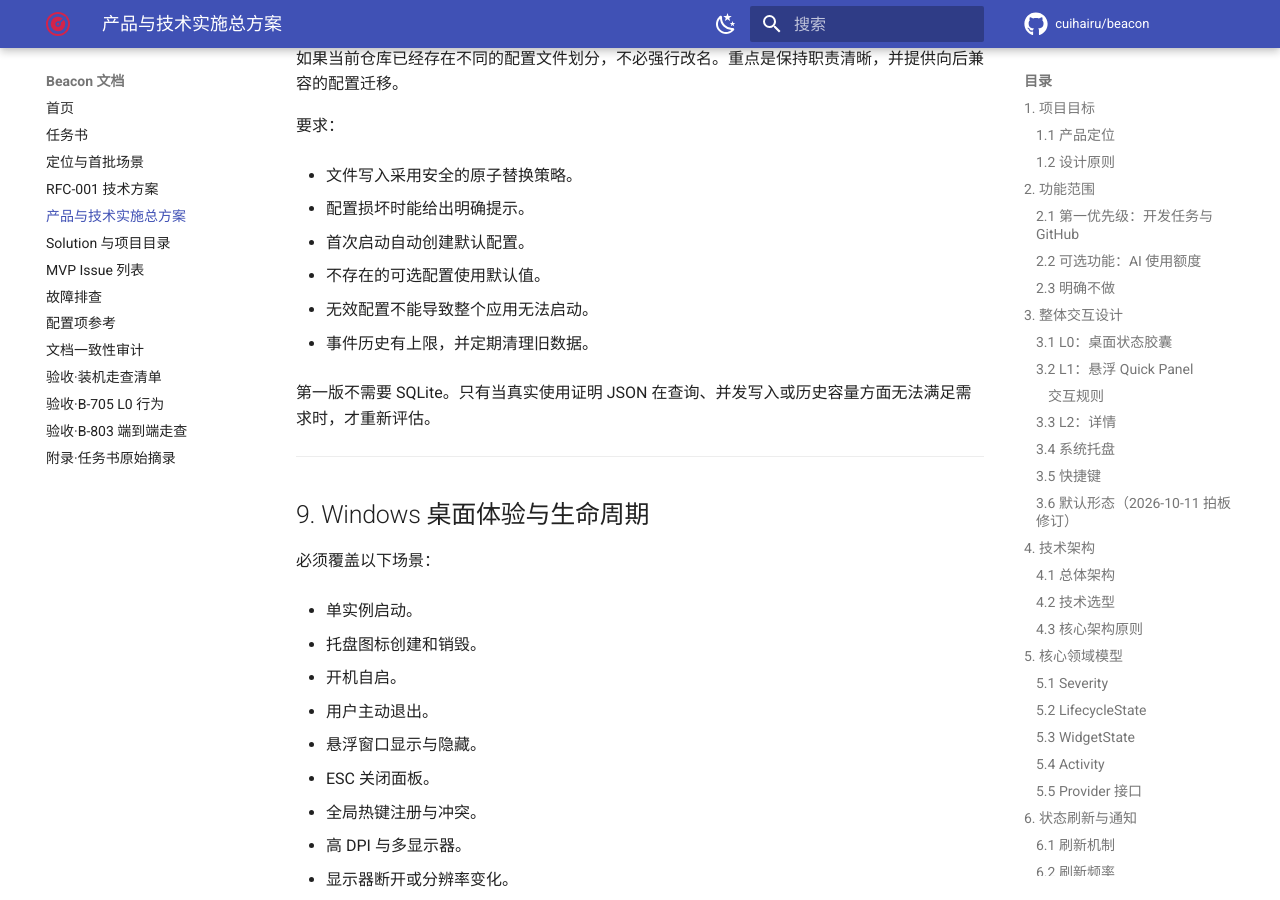
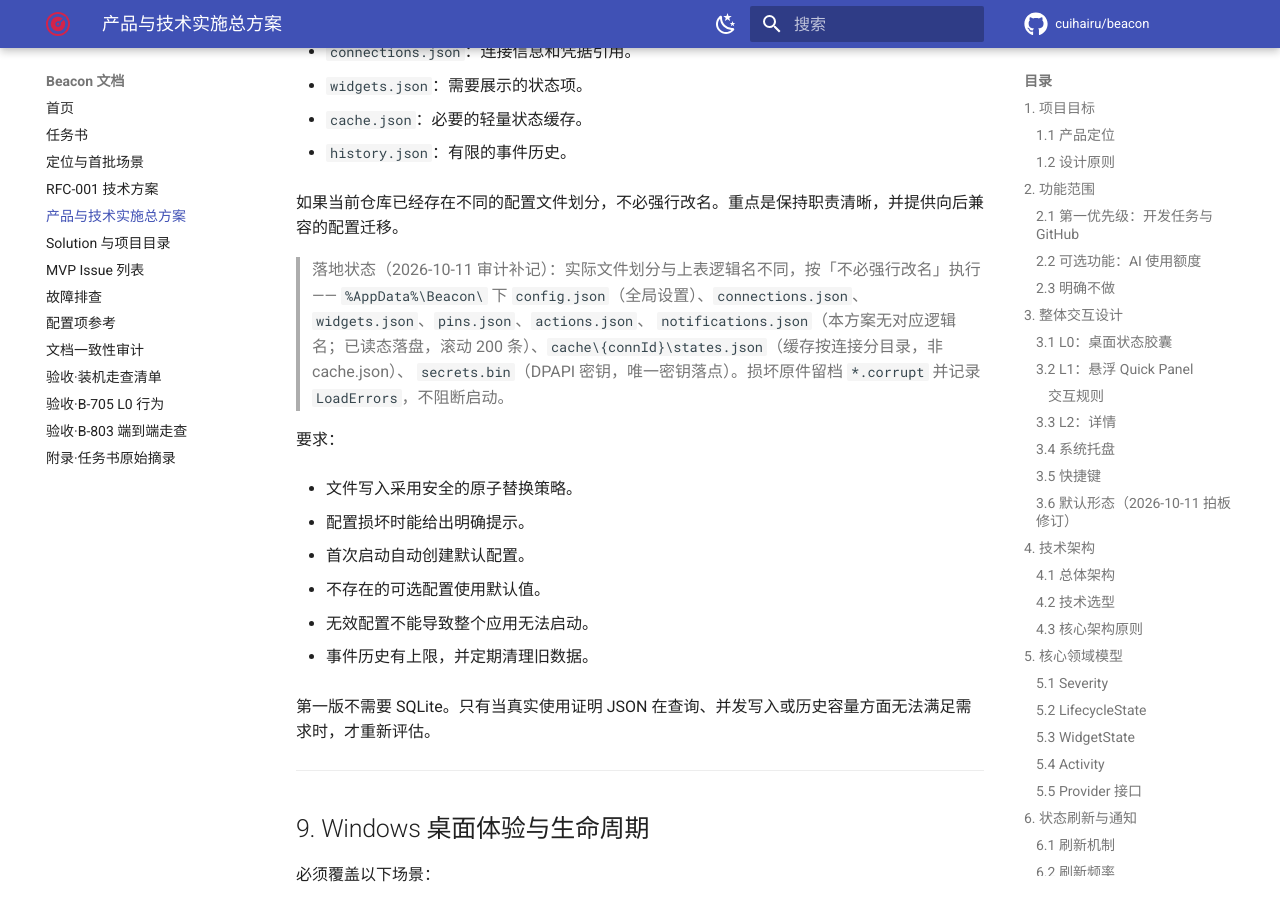
Before and after one commit to cuihairu/beacon, an MkDocs documentation site: the page built from docs/master-plan.md, in a window 1280 px wide and 900 px high, scrolled down 15478 px. Built offline with MkDocs 1.6.1 and Material for MkDocs 9.7.7, drawn with Linux system fonts in a browser that asks for light colours; comment, search, counter and statistics services are not loaded; some of the changed text lies outside the part shown.

Commit message:
docs: mark activity and config layout landing state

```diff
--- a/docs/master-plan.md
+++ b/docs/master-plan.md
@@ -503,6 +503,11 @@
 
 不建设复杂的事件编排、工作流或事件分析引擎。
 
+> 落地状态（2026-10-11 审计补记）：`Activity`/`Fingerprint` 未作为一等类型实现（src 全域零命中）。
+> 当前以三段现有机制承载其语义：`NotificationRecord`（notifications.json 落盘，含 `read` 已读态，滚动保留 200 条）
+> + `NotificationEngine` 去重（阈值跨越语义 = 同一段 Warning 只提醒一次，或时间冷却）
+> + `RecentEvent`（L2 面板会话内事件流，无持久化）。指纹级去重未实现，事件合并未实现——待真机验收后排期。
+
 ### 5.5 Provider 接口
 
 继续沿用现有 Provider 抽象，概念上提供：
@@ -707,6 +712,11 @@
 * `history.json`：有限的事件历史。
 
 如果当前仓库已经存在不同的配置文件划分，不必强行改名。重点是保持职责清晰，并提供向后兼容的配置迁移。
+
+> 落地状态（2026-10-11 审计补记）：实际文件划分与上表逻辑名不同，按「不必强行改名」执行——
+> `%AppData%\Beacon\` 下 `config.json`（全局设置）、`connections.json`、`widgets.json`、`pins.json`、`actions.json`、
+> `notifications.json`（本方案无对应逻辑名；已读态落盘，滚动 200 条）、`cache\{connId}\states.json`（缓存按连接分目录，非 cache.json）、
+> `secrets.bin`（DPAPI 密钥，唯一密钥落点）。损坏原件留档 `*.corrupt` 并记录 `LoadErrors`，不阻断启动。
 
 要求：
 
```
Also changed, not shown: docs/index.md (+1 -1 lines), docs/审计-文档一致性.md (+9 -0 lines).
